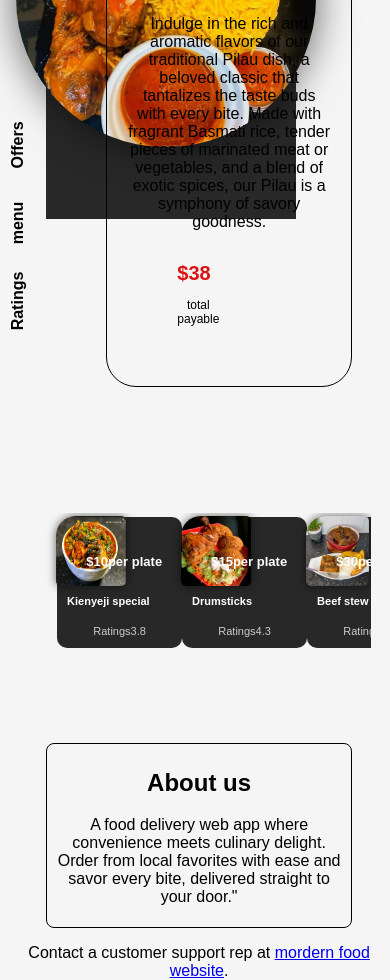
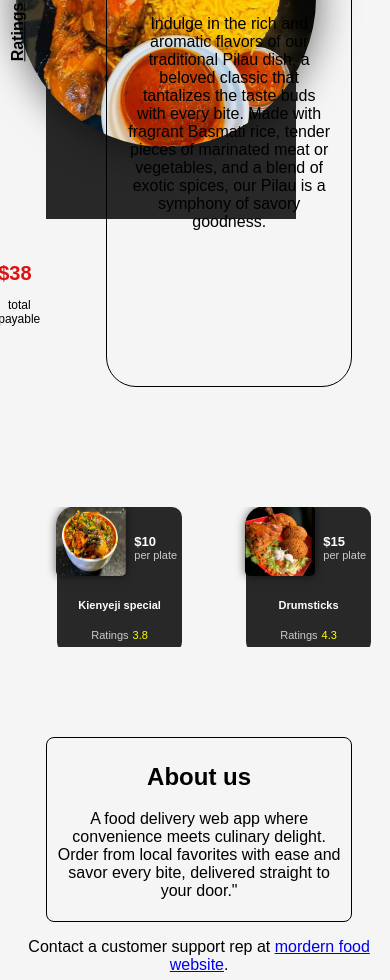
Before and after one commit to AllanOwuor/allano-food-app, a plain HTML site: page index.html in a window 390 px wide. Shown: the part 239-1219 px from the top of the page. Drawn offline with Linux system fonts and the light colour scheme; files whose address does not match are found by name.

Commit message:
Update styles.css

```diff
--- a/styles.css
+++ b/styles.css
@@ -13,6 +13,57 @@
 html{
     font-family: 'Poppins', sans-serif;
 }
+/* For screens smaller than 768px (e.g., smartphones) */
+@media (max-width: 768px) {
+    header .bar .logo {
+        width: 200px; /* Adjust the logo width */
+    }
+
+    header nav .right_menu {
+        width: 60%; /* Adjust the width of the right menu */
+    }
+
+    header nav .right_menu ul {
+        font-size: 14px; /* Reduce font size for menu items */
+    }
+
+    header nav .right_menu .user_cart {
+        display: none; /* Hide user cart on small screens */
+    }
+
+    .left_menu {
+        display: none; /* Hide left menu on small screens */
+    }
+
+    .description {
+        width: 90%; /* Adjust description width */
+        margin: 0 auto; /* Center align description */
+        top: 100px; /* Adjust top position */
+    }
+
+    .price_order {
+        margin-left: 0; /* Remove margin-left */
+        justify-content: center; /* Center align the button */
+    }
+
+    .cards {
+        flex-wrap: wrap; /* Allow cards to wrap */
+        padding: 0; /* Remove padding */
+        overflow-x: auto; /* Enable horizontal scroll */
+        justify-content: center; /* Center align cards */
+    }
+
+    .cards .card {
+        margin-right: 10px; /* Adjust margin between cards */
+        margin-bottom: 10px; /* Adjust margin below cards */
+    }
+}
+
+/* For screens larger than 768px */
+@media (min-width: 769px) {
+    /* Add specific styles for larger screens here */
+}
+
 
 body{
     background-color: whitesmoke;
@@ -89,7 +140,7 @@ header nav .right_menu ul li{
 }
 
 header nav .right_menu ul li a{
-    text-decoration: none;
+    text-decoration: underline;
     position: relative;
     font-size: 15px;
     font-weight: bold;
@@ -120,6 +171,7 @@ header nav .right_menu ul li a::before{
 }
 header nav .right_menu ul li a:hover{
     color: var(--list_hover);
+    text-decoration: none;
 }
 header nav .right_menu ul li a:hover::before{
     opacity: 1;
@@ -164,7 +216,7 @@ header nav .menu{
     height: 90%;
     display: flex;
     align-items: center;
-    justify-content: center;
+    justify-content: flex-start;
     flex-direction: column;}
     /*border:1px solid red; */
 
@@ -172,7 +224,7 @@ header nav .menu{
 .left_menu a{
     margin: 30px 0px;
     padding: 0px 5px;
-    text-decoration: none;
+    text-decoration: underline;
     transition: .3s linear;
     color: var(--black);
     font-weight: 600;
@@ -190,6 +242,7 @@ header nav .menu{
 
 .left_menu  a:hover{
     color: var(--list_hover);
+    text-decoration: none;
 }
 
 .description{
@@ -237,7 +290,7 @@ header nav .menu{
 }
 
 .description .price_order button{
-     padding: 4px 20px;
+     padding: 6px 16px;
      color: #fff;
      background: #121213;
      font-size: 14px;
@@ -260,6 +313,7 @@ header nav .menu{
     display: flex;
     align-items: center;
     justify-content: space-between;
+    gap: 40px;
     overflow: auto;
     scroll-behavior: smooth;
     transition: .1s linear;
@@ -323,6 +377,7 @@ header nav .menu{
     border-radius: 20px 5px 5px 5px;
     filter: drop-shadow(0px 0px 5px rgb(0, 0, 0, .6));;
   }
+
   .cards .card .disd{
     width: 70px;
     max-height: 70px;
@@ -332,21 +387,33 @@ header nav .menu{
     border-radius: 20px 5px 5px 5px;
     filter: drop-shadow(0px 0px 5px rgb(0, 0, 0, .6));;
   }
+
 .cards .card h4{
     position: absolute;
-    top: 20px;
-    right: 20px;
+    top: 10px;
+    right: 5px;
     color: #fff;
     font-size: 13px;
     font-weight: 600;
  }
 
+.cards h4 span {
+    display: block;
+}
+
+.cards .card p, h4 span{
+    color: rgb(203, 203, 203);
+    font-size: 11px;
+    font-weight: 500;
+}
+
 .cards .card h5{
     color: #fff;
     font-size: 11px;
     font-family: 500px;
-    padding: 0px 10px;
-    margin-top: 4px;
+   /* padding: 0px 10px;
+    margin-top: 4px; */
+    text-align: center;
     display: block;
     overflow: hidden;
     white-space: nowrap;
@@ -354,11 +421,13 @@ header nav .menu{
   }
 
 .cards .card p{
-    color: rgb(203, 203, 203);
-    font-size: 11px;
-    font-weight: 500;
     padding: 0px 10px;
   }
+
+.cards .card p span {
+    margin-left: 4px;
+    color: yellow;
+}
 
 #about-us {
     text-align: center;
@@ -371,7 +440,6 @@ header nav .menu{
 }
 
 /* dark mode */
-/* Your existing CSS */
 
 .dark-mode {
     background-color: #121212;
```
